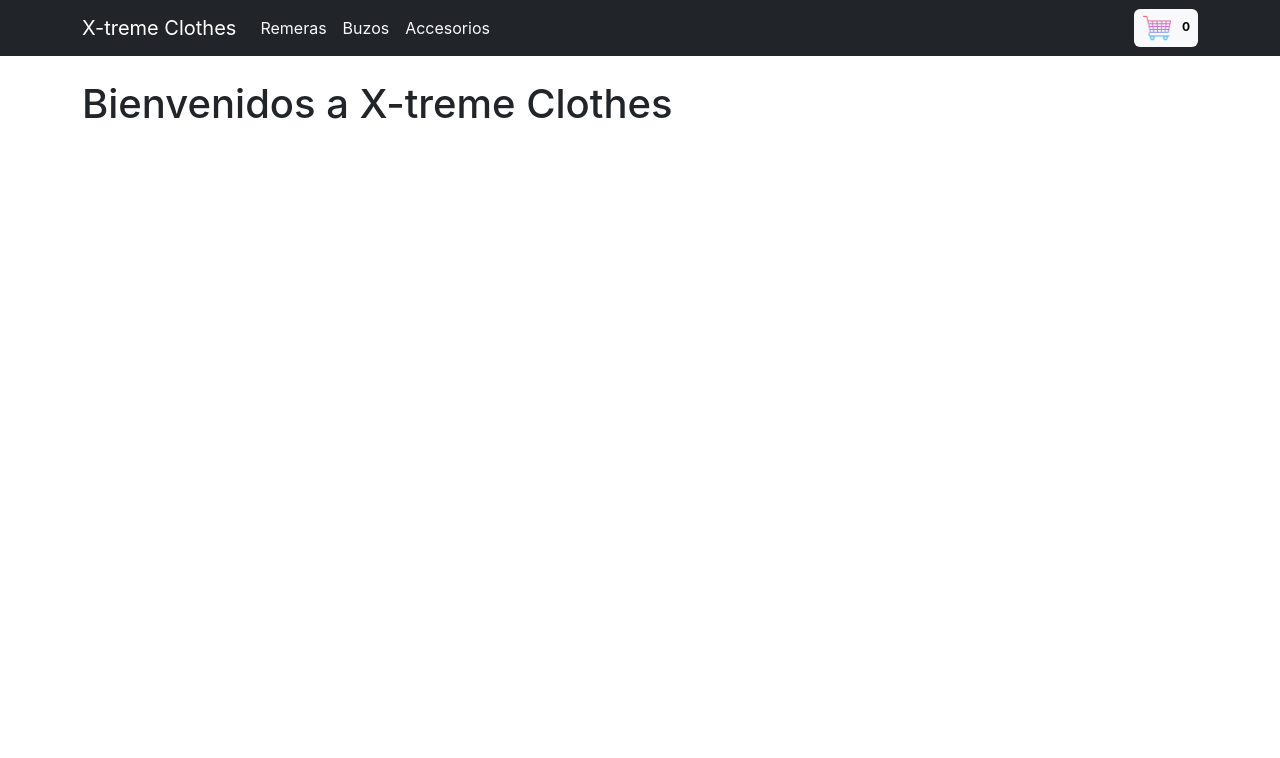
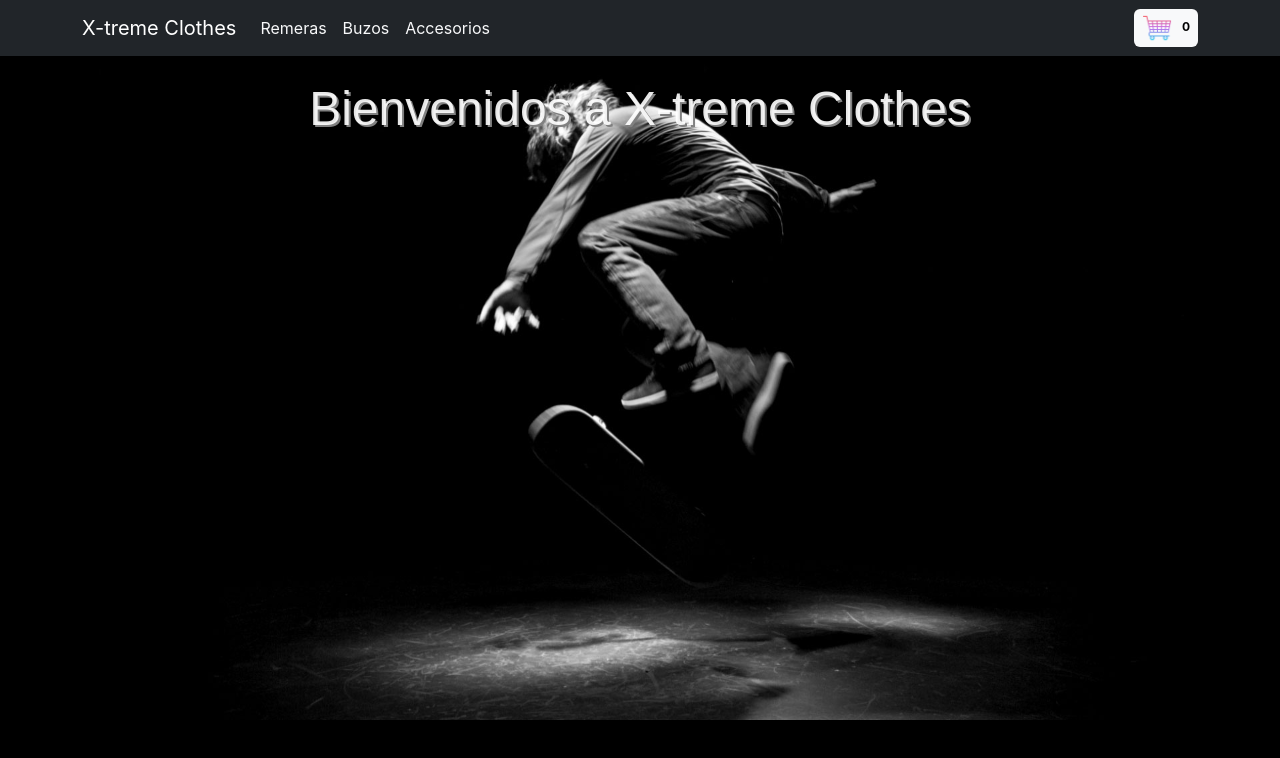
Before and after one commit to SantiagoSantoro/React, a React (Create React App) app: page / in a window 1280 px wide. Shown: the top 758 px of the page. Built offline with nearby package versions, Linux system fonts and the light colour scheme.

Commit message:
primer-pre-entrega

```diff
--- a/public/index.html
+++ b/public/index.html
@@ -24,6 +24,7 @@
       work correctly both with client-side routing and a non-root public URL.
       Learn how to configure a non-root public URL by running `npm run build`.
     -->
+
     <title>React App</title>
   </head>
   <body>
--- a/src/App.css
+++ b/src/App.css
@@ -6,6 +6,20 @@
   height: 40vmin;
   pointer-events: none;
 }
+
+
+body {
+  background-image: url("./components/CartWidget/assets/rodneymullen.jpg");
+  background-size: cover;
+
+}
+.title {
+  font-size: 3rem;
+  color: rgba(255, 255, 255, 0.904);
+  font-family: Arial, sans-serif;
+  text-shadow: 2px 2px gray;
+}
+
 
 @media (prefers-reduced-motion: no-preference) {
   .App-logo {
--- a/src/App.jsx
+++ b/src/App.jsx
@@ -1,9 +1,16 @@
 import "./App.css";
 import { ItemListContainer } from "./components/ItemListContainer/ItemListContainer";
 import { NavBar } from "./components/NavBar/NavBar";
+import rodneymullen from "./components/CartWidget/assets/rodneymullen.jpg";
+
 
 function App() {
-  return (<><NavBar /><ItemListContainer greeting="Bienvenidos a X-treme Clothes" /></>);
-}
+	return (
+	  <div className="App">
+		<NavBar />
+		<ItemListContainer greeting="Bienvenidos a X-treme Clothes" />
+	  </div>
+	);
+  }
 
 export default App;
--- a/src/components/ItemListContainer/ItemListContainer.jsx
+++ b/src/components/ItemListContainer/ItemListContainer.jsx
@@ -1,5 +1,5 @@
 import Container from "react-bootstrap/Container";
 
 export const ItemListContainer = ({greeting}) => {
-   return (<Container className="mt-4"><h1>{greeting}</h1></Container>);
+   return (<Container className="mt-4"><h1 className="title">{greeting}</h1></Container>);
 }
```
